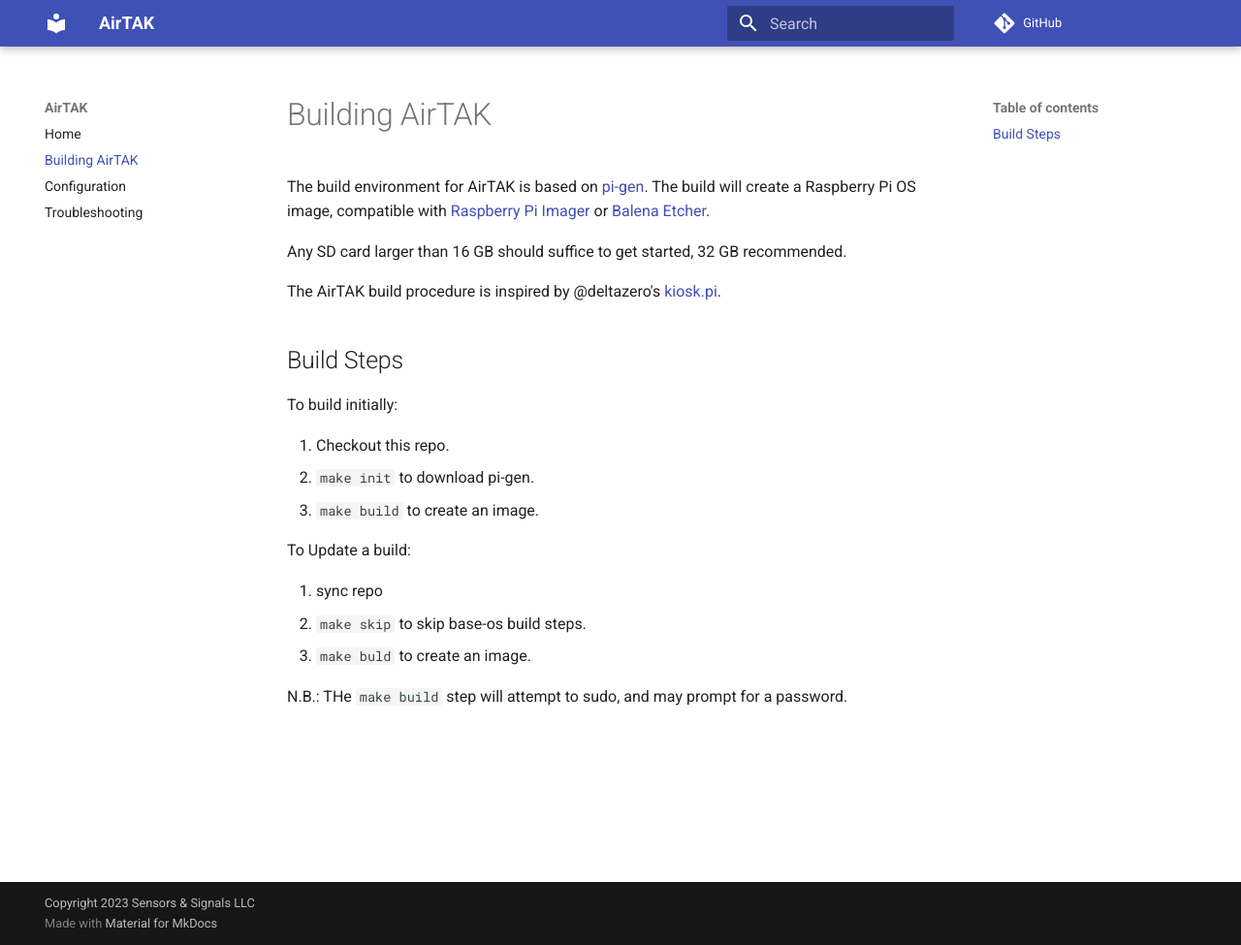
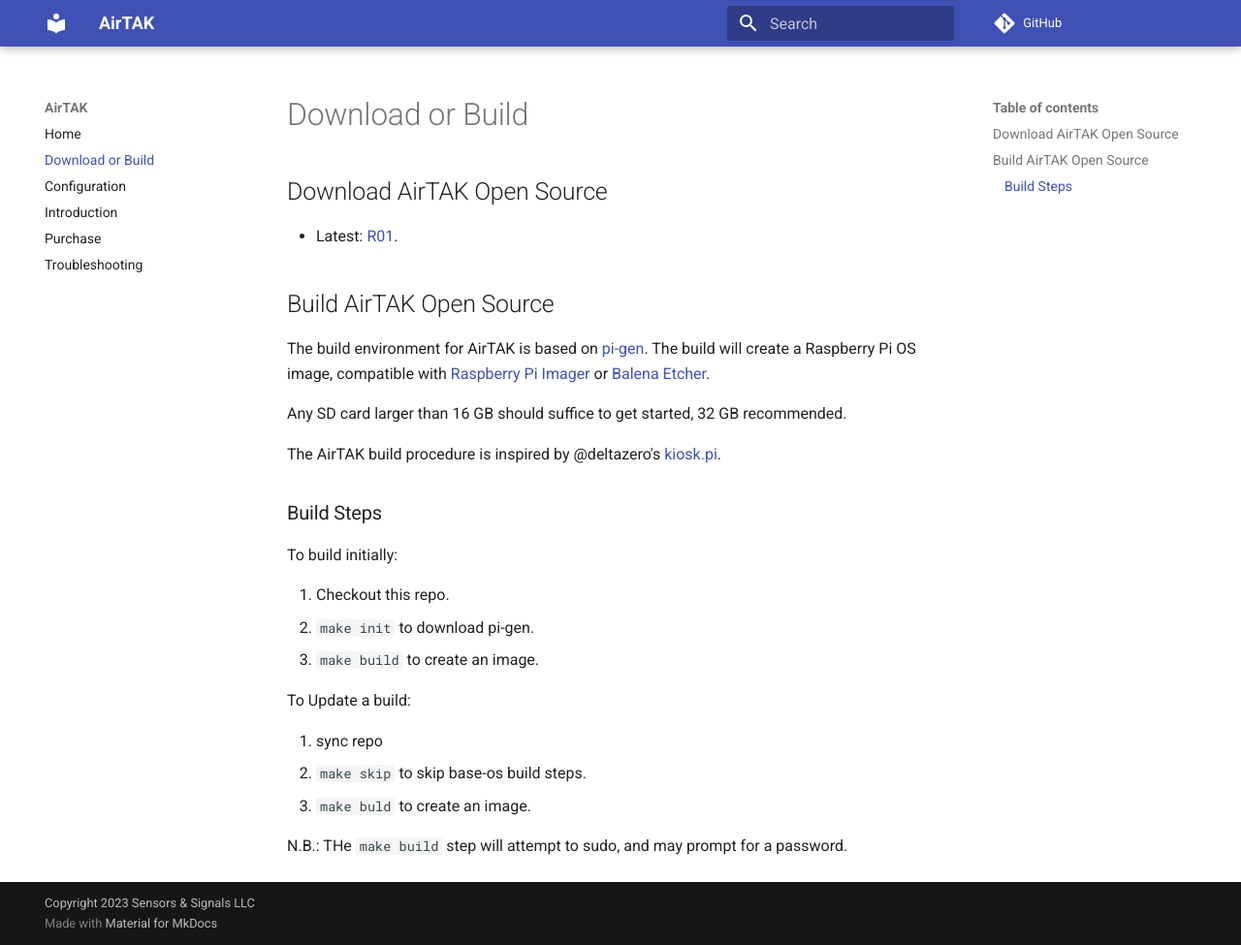
Before and after one commit to snstac/aryaos, an MkDocs documentation site: the page built from docs/build.md, in a window 1280 px wide and 975 px high. Shown: the whole window at 97% size. Built offline with MkDocs 1.6.1 and Material for MkDocs 9.7.7, drawn with Linux system fonts in a browser that asks for light colours; comment, search, counter and statistics services are not loaded.

```diff
--- a/docs/build.md
+++ b/docs/build.md
@@ -1,4 +1,10 @@
-# Building AirTAK
+# Download or Build
+
+## Download AirTAK Open Source
+
+* Latest: [R01](https://drive.google.com/file/d/1BT053aHiCUGOuCLW_IXkkuzRCJurwJOw/view?usp=sharing).
+
+## Build AirTAK Open Source
 
 The build environment for AirTAK is based on [pi-gen](https://github.com/RPi-Distro/pi-gen).
 The build will create a Raspberry Pi OS image, compatible with [Raspberry Pi Imager](https://www.raspberrypi.com/software/) or [Balena Etcher](https://etcher.balena.io/).
@@ -7,7 +13,7 @@ Any SD card larger than 16 GB should suffice to get started, 32 GB recommended.
 
 The AirTAK build procedure is inspired by @deltazero's [kiosk.pi](https://medium.com/@deltazero/making-kioskpi-custom-raspberry-pi-os-image-using-pi-gen-99aac2cd8cb6).
 
-## Build Steps
+### Build Steps
 
 To build initially:
 
--- a/docs/requirements.txt
+++ b/docs/requirements.txt
@@ -64,3 +64,5 @@ watchdog==2.1.9
     # via mkdocs
 zipp==3.8.0
     # via importlib-metadata
+mkdocs-material
+mkdocs-include-markdown-plugin
```
Also changed, not shown: README.md (+10 -45 lines), docs/config.md (+32 -13 lines), docs/intro.md (added, +32 -0 lines), docs/purchase.md (added, +1 -0 lines), docs/media/airtak_screenshot.jpg (added), docs/media/airtakv1.jpg (added), 3 other files.
